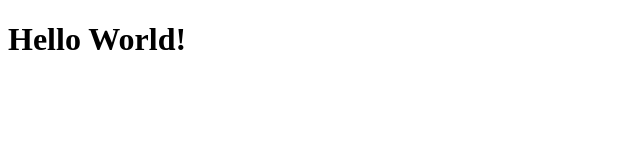
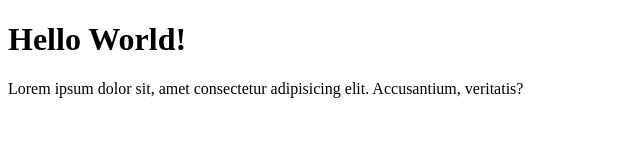
Before and after one commit to nugiwardana/wp-git-test, a plain HTML site: page index.html in a window 1280 px wide. Shown: the whole page, without its empty margins (0-640 px from the left). Drawn offline with Linux system fonts and the light colour scheme.

Commit message:
menambahkan paragraf

```diff
--- a/index.html
+++ b/index.html
@@ -8,5 +8,6 @@
 </head>
 <body>
     <h1>Hello World!</h1>
+    <p>Lorem ipsum dolor sit, amet consectetur adipisicing elit. Accusantium, veritatis?</p>
 </body>
 </html>
```
